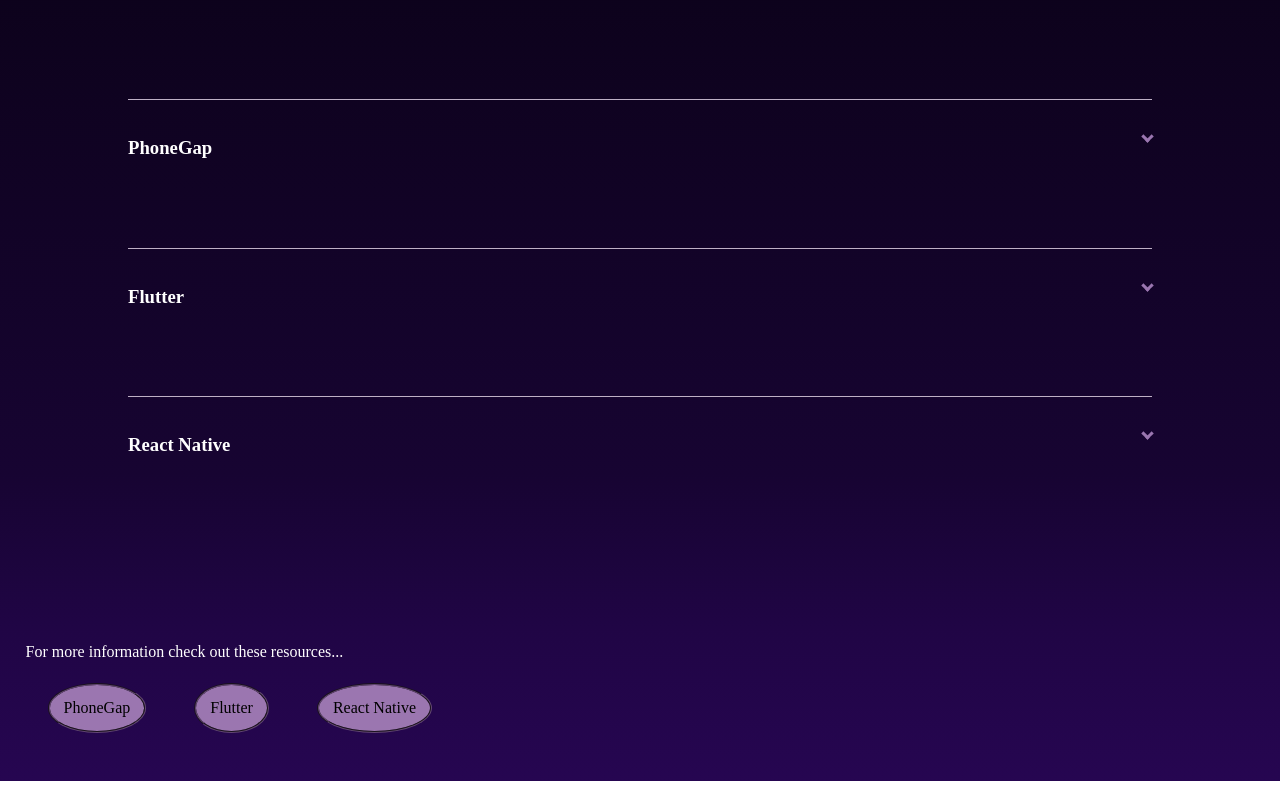
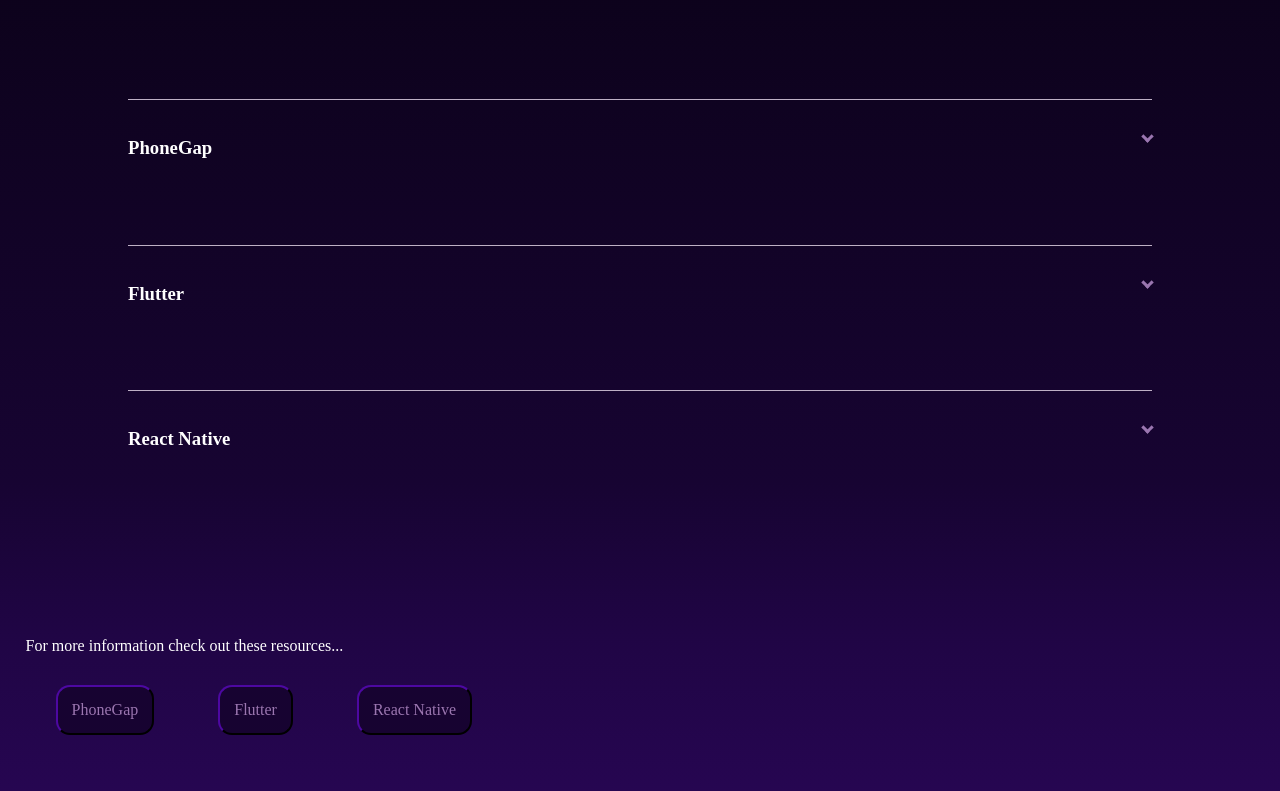
Before and after one commit to DaisyDzeV/DaisyDzeV.github.io, a website: page ShortTask_DaisyV/ShortTask.html in a window 1280 px wide. Shown: the part 615-1406 px from the top of the page. Drawn offline with Linux system fonts and the light colour scheme.

Commit message:
Update ShortTask.css

```diff
--- a/ShortTask_DaisyV/ShortTask.css
+++ b/ShortTask_DaisyV/ShortTask.css
@@ -37,10 +37,11 @@
 	align-content: center;
 	font-family: "Futura PT Light Oblique";
 	margin: 10em;
+	padding: 10px;
 }
 
 
-/* Let's Compare Accordion with style --> */
+/* Let's Compare Accordion with style  */
 .transition, ul li i:before, ul li i:after, p {
   transition: all 0.25s ease-in-out;
 }
@@ -171,7 +172,7 @@
     position: relative;
     padding: 0;
     margin: 0;
-    padding-bottom: 4px;
+    padding-bottom: 1px;
     padding-top: 18px;
     border-top: 1px groove #BEB0C5;
 }
@@ -252,17 +253,21 @@
 }
 
 button{
-  float: center;
-  margin: 22px;
-  padding: 14px;
-  border-radius: 50%;
-  border-color: #634872;
-  border-style: groove;
-  font-size: 1em;
-  font-family: "Futura PT Light";
-  background-color:#9B76B0;
-
+    float: center;
+    margin-top: 30px;
+    margin-right: 30px;
+    margin-left: 30px;
+    margin-bottom: 30px;
+    padding: 14px;
+    border-radius: 14px;
+    border-color: #25044E;
+    border-style: outset;
+    font-size: 1em;
+    font-family: "Futura PT Light";
+    color: #9B76B0;
+    background-color: #170331;
 }
 button:hover {
-  box-shadow: 0 12px 16px 0 rgba(0,0,0,0.82), 0 17px 50px 0 rgba(0,0,0,0.98);
+    -webkit-box-shadow: inset 0 2px 1px 0 rgba(0,0,0,0.82),0 17px 50px 0 rgba(0,0,0,0.98);
+	box-shadow: inset 0 2px 1px 0 rgba(0,0,0,0.82),0 17px 50px 0 rgba(0,0,0,0.98);
 }
```
